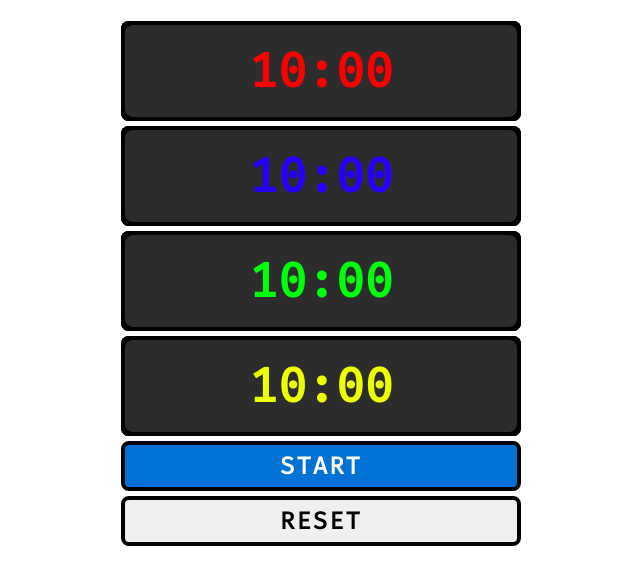
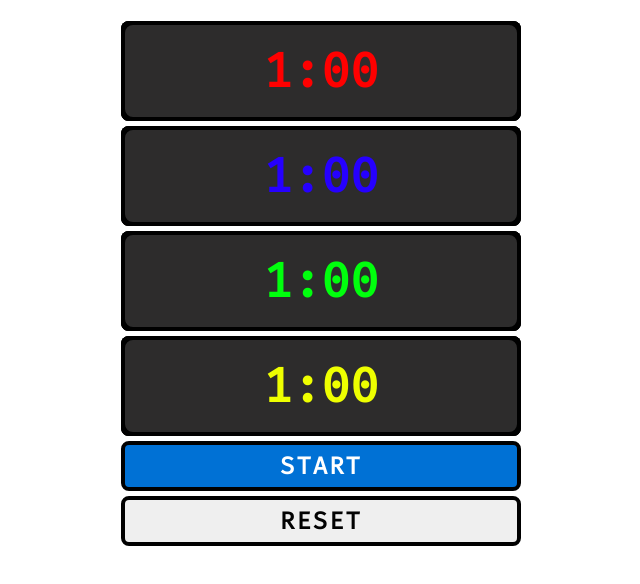
Before and after one commit to Spenzayt/4-Player-Chess-Clock, a plain HTML site: page index.html in a window 1280 px wide. Shown: the whole page, without its empty margins (327-967 px from the left). Drawn offline with Linux system fonts and the light colour scheme.

Commit message:
Update index.html

```diff
--- a/index.html
+++ b/index.html
@@ -18,25 +18,25 @@
 
         <div class="player__tile player-1">
           <div class="player__digits1">
-            <span id="min1">10</span>:<span id="sec1">00</span>
+            <span id="min1">1</span>:<span id="sec1">00</span>
           </div>
         </div>
 
         <div class="player__tile player-2">
           <div class="player__digits2">
-            <span id="min2">10</span>:<span id="sec2">00</span>
+            <span id="min2">1</span>:<span id="sec2">00</span>
           </div>
         </div>
 
         <div class="player__tile player-3">
             <div class="player__digits3">
-              <span id="min3">10</span>:<span id="sec3">00</span>
+              <span id="min3">1</span>:<span id="sec3">00</span>
             </div>
           </div>
 
           <div class="player__tile player-4">
             <div class="player__digits4">
-              <span id="min4">10</span>:<span id="sec4">00</span>
+              <span id="min4">1</span>:<span id="sec4">00</span>
             </div>
           </div>
 
```
